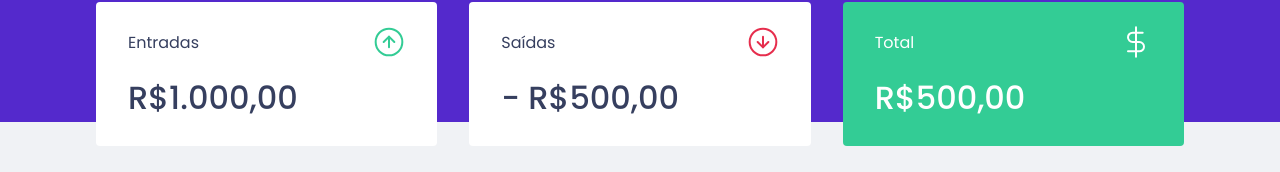
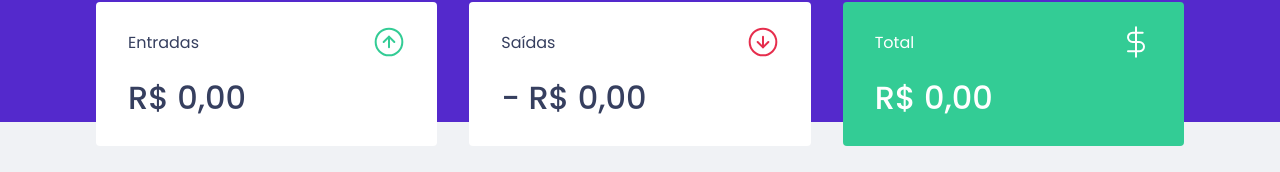
Before and after one commit to deyvsonaguiar/dtmoney-ignite-reactjs, a React (Create React App) app: page / in a window 1280 px wide. Shown: the part 150-322 px from the top of the page. Built offline with nearby package versions, Linux system fonts and the light colour scheme; no server answers; what miragejs would draw is missing.

Commit message:
Calculated Summary Component

```diff
--- a/src/components/Summary/index.tsx
+++ b/src/components/Summary/index.tsx
@@ -8,7 +8,23 @@
 export function Summary() {
 
     const { transactions } = useContext(TransactionContext)
-    console.log(transactions)
+
+    const summary = transactions.reduce((acc, transaction) => {
+
+        if(transaction.type === 'deposit') {
+            acc.deposits += transaction.amount
+            acc.total += transaction.amount
+        } else {
+            acc.withdraws += transaction.amount
+            acc.total -= transaction.amount
+        }
+
+        return acc
+    }, {
+        deposits: 0,
+        withdraws: 0,
+        total: 0
+    })
 
     return (
         <Container>
@@ -17,21 +33,36 @@
                     <p>Entradas</p>
                     <img src={incomeImg} alt="Entradas" />
                 </header>
-                <strong>R$1.000,00</strong>
+                <strong>
+                    {new Intl.NumberFormat('pt-BR', {
+                        style: 'currency',
+                        currency: 'BRL'
+                    }).format(summary.deposits)}
+                </strong>
             </div>
             <div>
                 <header>
                     <p>Saídas</p>
                     <img src={outcomeImg} alt="Saídas" />
                 </header>
-                <strong>- R$500,00</strong>
+                <strong>
+                    - {new Intl.NumberFormat('pt-BR', {
+                        style: 'currency',
+                        currency: 'BRL'
+                    }).format(summary.withdraws)}
+                </strong>
             </div>
             <div className="highlight-background">
                 <header>
                     <p>Total</p>
                     <img src={totalImg} alt="Total" />
                 </header>
-                <strong>R$500,00</strong>
+                <strong>
+                {new Intl.NumberFormat('pt-BR', {
+                        style: 'currency',
+                        currency: 'BRL'
+                    }).format(summary.total)}
+                </strong>
             </div>
 
         </Container>
```
